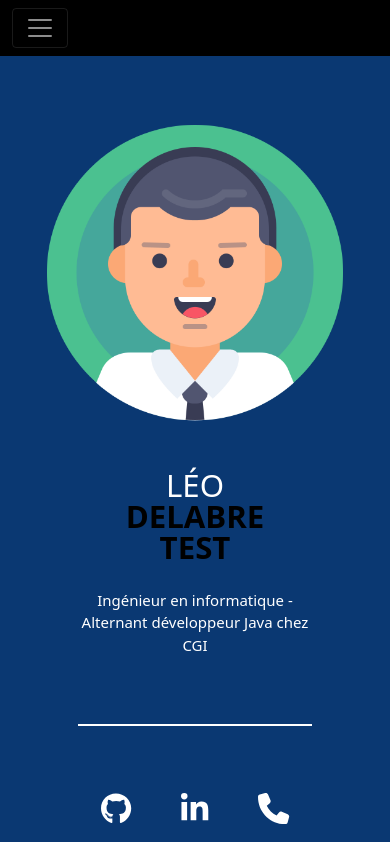
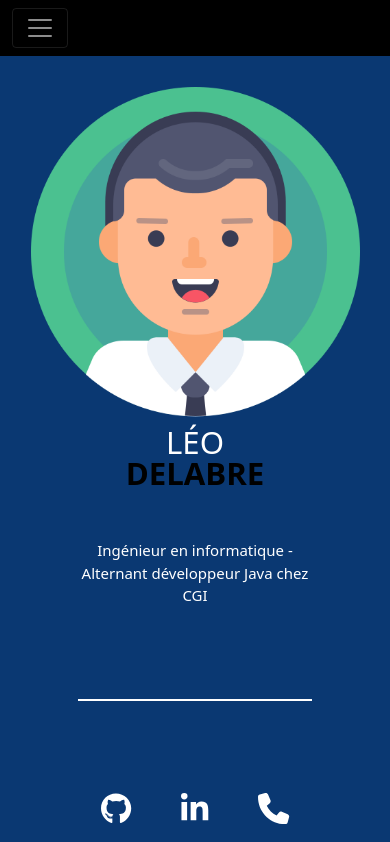
Before and after one commit to SharkX42/cv-leo, a React (Create React App) app: page / in a window 390 px wide. Shown: the top 842 px of the page. Built offline with nearby package versions, Linux system fonts and the light colour scheme.

Commit message:
bug resize phone

```diff
--- a/src/Home.css
+++ b/src/Home.css
@@ -128,9 +128,4 @@ p span {
     #icons svg {
         font-size: clamp(30px, 8vw, 100px)
     }
-
-    #picture img{
-        width: auto;
-        height: 80%;
-    }
 }
--- a/src/Home.js
+++ b/src/Home.js
@@ -17,7 +17,7 @@ function Home(){
                       Léo
                     </span>
                     <span id={"second"}>
-                      Delabre Test
+                      Delabre
                     </span>
                 </p>
                 <div id={"desc"}>
--- a/src/index.js
+++ b/src/index.js
@@ -18,7 +18,6 @@ function start(){
     {
         $("#main").css("margin-top", height);
         $("#home").css("height", heightWindow - height);
-        $("#picture").css("height", (heightWindow - height)/2);
     }
 }
 
```
